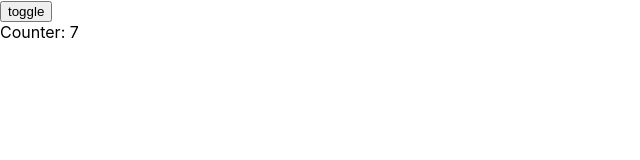
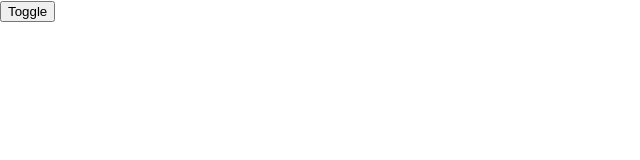
Before and after one commit to MartinNuc/react-course-2023-03-23, a React (Create React App) app: page / in a window 1280 px wide. Shown: the top 160 px of the page, without its empty margins (0-640 px from the left). Built offline with nearby package versions, Linux system fonts and the light colour scheme.

Commit message:
dropdown

```diff
--- a/src/App.js
+++ b/src/App.js
@@ -1,14 +1,14 @@
 import './App.css';
 import {AutoCounter} from './use-effect/AutoCounter';
 import {useState} from 'react';
+import {Dropdown} from './dropdown/Dropdown';
 
 function App() {
   const [isCounterVisible, setIsCounterVisible] = useState(true);
   return <>
-    <button onClick={() => setIsCounterVisible(!isCounterVisible)}>
-      toggle
-    </button>
-    {isCounterVisible && <AutoCounter />}
+
+    <Dropdown />
+
   </>;
 }
 
--- /dev/null
+++ b/src/dropdown/Button.js
@@ -0,0 +1,5 @@
+
+export function Button(props) {
+
+  return <button onClick={() => props.onToggleMenu()}>Toggle</button>
+}
--- /dev/null
+++ b/src/dropdown/Dropdown.js
@@ -0,0 +1,16 @@
+import {Button} from './Button';
+import {Menu} from './Menu';
+import {useState} from 'react';
+
+export const Dropdown = () => {
+  const [isVisible, setIsVisible] = useState(false);
+
+  const handleToggleMenu = () => {
+    setIsVisible(!isVisible);
+  }
+
+  return <>
+    <Button onToggleMenu={handleToggleMenu} />
+    {isVisible && <Menu />}
+  </>
+}
--- /dev/null
+++ b/src/dropdown/Menu.js
@@ -0,0 +1,8 @@
+
+export const Menu = () => <div>
+  <ul>
+    <li><a href="https://www.google.com">www.google.com</a></li>
+    <li><a href="https://www.instagram.com">www.instagram.com</a></li>
+    <li><a href="https://www.facebook.com">www.facebook.com</a></li>
+  </ul>
+</div>
```
